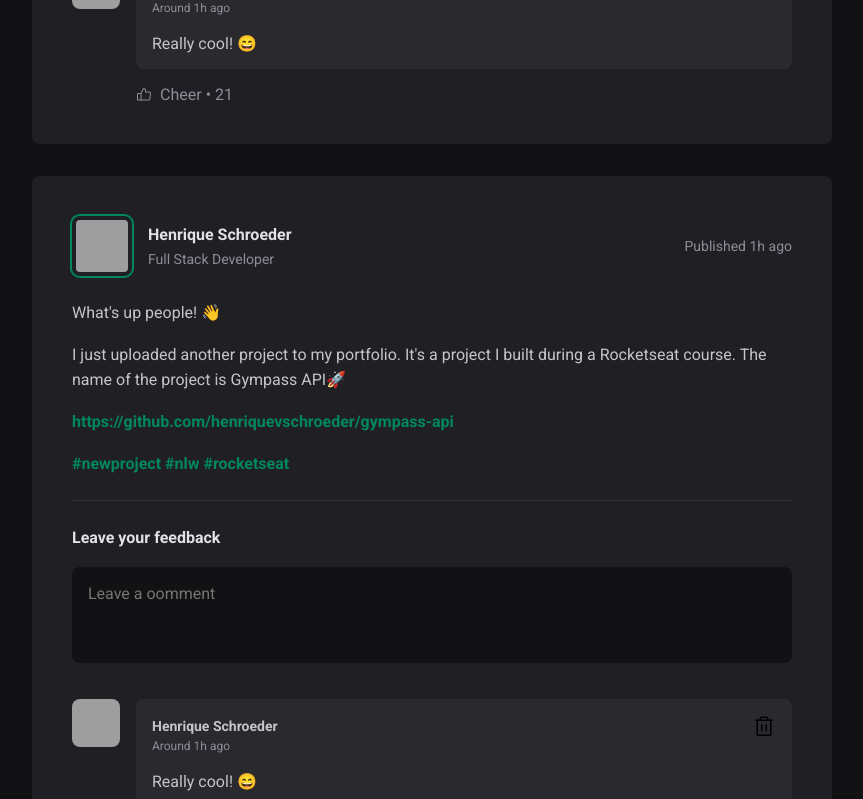
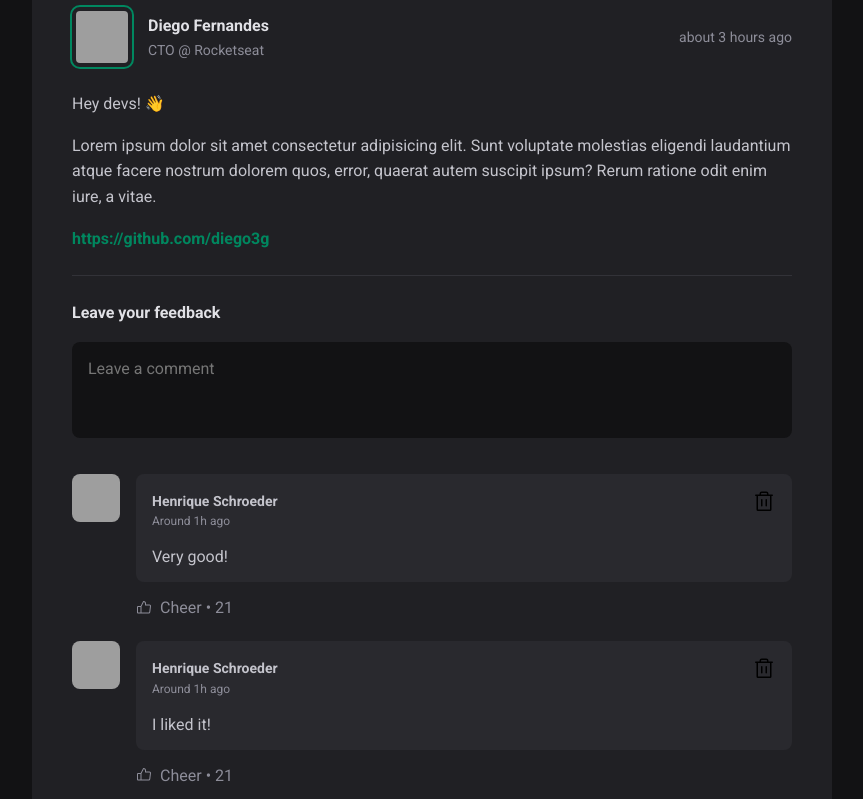
Before and after one commit to henriquevschroeder/ignite-feed, a React (Vite) app: page / in a window 1280 px wide. Shown: the part 1001-1800 px from the top of the page, without its empty margins (352-1215 px from the left). Built offline with nearby package versions, Linux system fonts and the light colour scheme; grey boxes are pictures that could not be loaded.

Commit message:
feat: add reactivity and states for posts and comments

```diff
--- a/package.json
+++ b/package.json
@@ -11,6 +11,7 @@
   },
   "dependencies": {
     "@phosphor-icons/react": "^2.1.6",
+    "date-fns": "^3.6.0",
     "react": "^18.2.0",
     "react-dom": "^18.2.0"
   },
--- a/src/App.tsx
+++ b/src/App.tsx
@@ -3,6 +3,55 @@ import styles from './App.module.css'
 import './global.css'
 import { Post } from './components/Post'
 import { Sidebar } from './components/Sidebar'
+
+const posts = [
+  {
+    id: 1,
+    author: {
+      avatarUrl: 'https://github.com/henriquevschroeder.png',
+      name: 'Henrique Schroeder',
+      role: 'Full Stack Developer'
+    },
+    content: [
+      {
+        type: 'paragraph',
+        content: "What's up people! 👋",
+      },
+      {
+        type: 'paragraph',
+        content: "I just uploaded another project to my portfolio. It's a project I built during a Rocketseat course. The name of the project is Gympass API🚀",
+      },
+      {
+        type: 'link',
+        content: 'https://github.com/henriquevschroeder/gympass-api'
+      }
+    ],
+    publishedAt: new Date('2024-06-16 21:00:00'),
+  },
+  {
+    id: 2,
+    author: {
+      avatarUrl: 'https://github.com/diego3g.png',
+      name: 'Diego Fernandes',
+      role: 'CTO @ Rocketseat'
+    },
+    content: [
+      {
+        type: 'paragraph',
+        content: "Hey devs! 👋",
+      },
+      {
+        type: 'paragraph',
+        content: 'Lorem ipsum dolor sit amet consectetur adipisicing elit. Sunt voluptate molestias eligendi laudantium atque facere nostrum dolorem quos, error, quaerat autem suscipit ipsum? Rerum ratione odit enim iure, a vitae.',
+      },
+      {
+        type: 'link',
+        content: 'https://github.com/diego3g'
+      }
+    ],
+    publishedAt: new Date('2024-06-16 19:00:00'),
+  }
+]
 
 export function App() {
   return (
@@ -12,12 +61,15 @@ export function App() {
       <div className={styles.wrapper}>
         <Sidebar />
         <main>
-          <Post
-            author="Henrique Schroeder"
-            content="Lorem ipsum dolor sit amet, consectetur adipisicing elit." />
-          <Post
-            author="Henrique Schroeder"
-            content="Lorem ipsum dolor sit amet, consectetur adipisicing elit." />
+          {posts.map(post => {
+            return (
+              <Post
+                key={post.id}
+                author={post.author}
+                content={post.content}
+                publishedAt={post.publishedAt} />
+            )
+          })}
         </main>
       </div>
     </div>
--- a/src/components/Comment.tsx
+++ b/src/components/Comment.tsx
@@ -2,7 +2,11 @@ import { ThumbsUp, Trash } from '@phosphor-icons/react'
 import styles from './Comment.module.css'
 import { Avatar } from './Avatar'
 
-export function Comment() {
+interface ICommentProps {
+  content: string
+}
+
+export function Comment({ content }: ICommentProps) {
   return (
     <div className={styles.comment}>
       <Avatar hasBorder={false} src="https://github.com/diego3g.png" />
@@ -20,7 +24,7 @@ export function Comment() {
             </button>
           </header>
 
-          <p>Really cool! 😄</p>
+          <p>{content}</p>
         </div>
 
         <footer>
--- a/src/components/Post.tsx
+++ b/src/components/Post.tsx
@@ -1,39 +1,87 @@
+import { format, formatDistanceToNow } from 'date-fns'
 import { Avatar } from './Avatar'
 import { Comment } from './Comment'
 import styles from './Post.module.css'
+import { useState } from 'react'
 
-export function Post() {
+
+
+interface IPostProps {
+  author: {
+    avatarUrl: string,
+    name: string,
+    role: string
+  },
+  publishedAt: Date,
+  content: { type: string, content: string }[]
+}
+
+export function Post({ author, content, publishedAt }: IPostProps) {
+
+  const [comments, setComments] = useState([
+    'Very good!',
+    'I liked it!',
+  ])
+
+  const [newCommentText, setNewCommentText] = useState('')
+
+  const publishedDateFormatted = format(publishedAt, "LLLL d, y 'at' h b")
+
+  const publishedDateRelativeToNow = formatDistanceToNow(publishedAt, {
+    addSuffix: true
+  })
+
+  function handleCreateNewComment() {
+    event?.preventDefault()
+    setComments([...comments, newCommentText])
+    setNewCommentText('')
+  }
+
+  function handleNewCommentChange() {
+    setNewCommentText((event?.target as HTMLTextAreaElement).value)
+  }
+
   return (
     <article className={styles.post}>
       <header>
         <div className={styles.author}>
-          <Avatar src="https://github.com/henriquevschroeder.png" />
+          <Avatar src={author.avatarUrl} />
           <div className={styles.authorInfo}>
-            <strong>Henrique Schroeder</strong>
-            <span>Full Stack Developer</span>
+            <strong>{author.name}</strong>
+            <span>{author.role}</span>
           </div>
         </div>
 
-        <time title="June 6, 2024 at 9pm" dateTime="2024-06-16 21:00:00">Published 1h ago</time>
+        <time title={publishedDateFormatted} dateTime={publishedAt.toISOString()}>
+          {publishedDateRelativeToNow}
+        </time>
       </header>
 
       <div className={styles.content}>
-        <p>What's up people! 👋</p>
-        <p>I just uploaded another project to my portfolio. It's a project I built during a Rocketseat course. The name of the project is Gympass API🚀</p>
-        <p>
-          <a href="https://github.com/henriquevschroeder/gympass-api">https://github.com/henriquevschroeder/gympass-api</a>
-        </p>
-        <p>
-          <a href="#">#newproject</a>{' '}
-          <a href="#">#nlw</a>{' '}
-          <a href="#">#rocketseat</a>
-        </p>
+        {content.map(line => {
+          if (line.type === 'paragraph') {
+            return (
+              <p key={line.content}>{line.content}</p>
+            )
+          } else if (line.type === 'link') {
+            return (
+              <p key={line.content}>
+                <a href={line.content} target="_blank">{line.content}</a>
+              </p>
+            )
+          }
+        })}
+
       </div>
 
-      <form className={styles.commentForm}>
+      <form onSubmit={handleCreateNewComment} className={styles.commentForm}>
         <strong>Leave your feedback</strong>
 
-        <textarea placeholder="Leave a oomment" />
+        <textarea
+          name="comment"
+          placeholder="Leave a comment"
+          value={newCommentText}
+          onChange={handleNewCommentChange} />
 
         <footer>
           <button type="submit">Publish</button>
@@ -41,9 +89,13 @@ export function Post() {
       </form>
 
       <div className={styles.commentList}>
-        <Comment />
-        <Comment />
-        <Comment />
+        {comments.map(comment => {
+          return (
+            <Comment
+              key={comment}
+              content={comment} />
+          )
+        })}
       </div>
     </article>
   )
```
Also changed, not shown: 1 other file (tests, documents, lock files or other folders).
